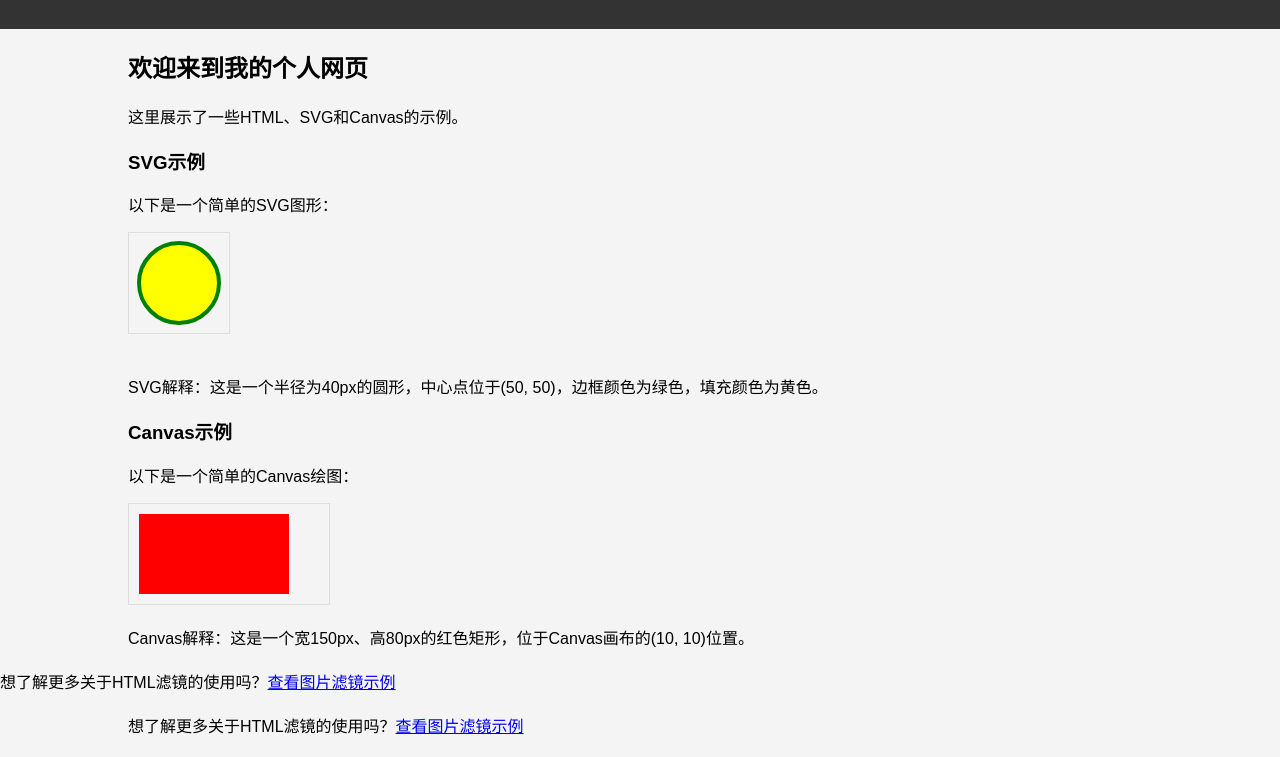
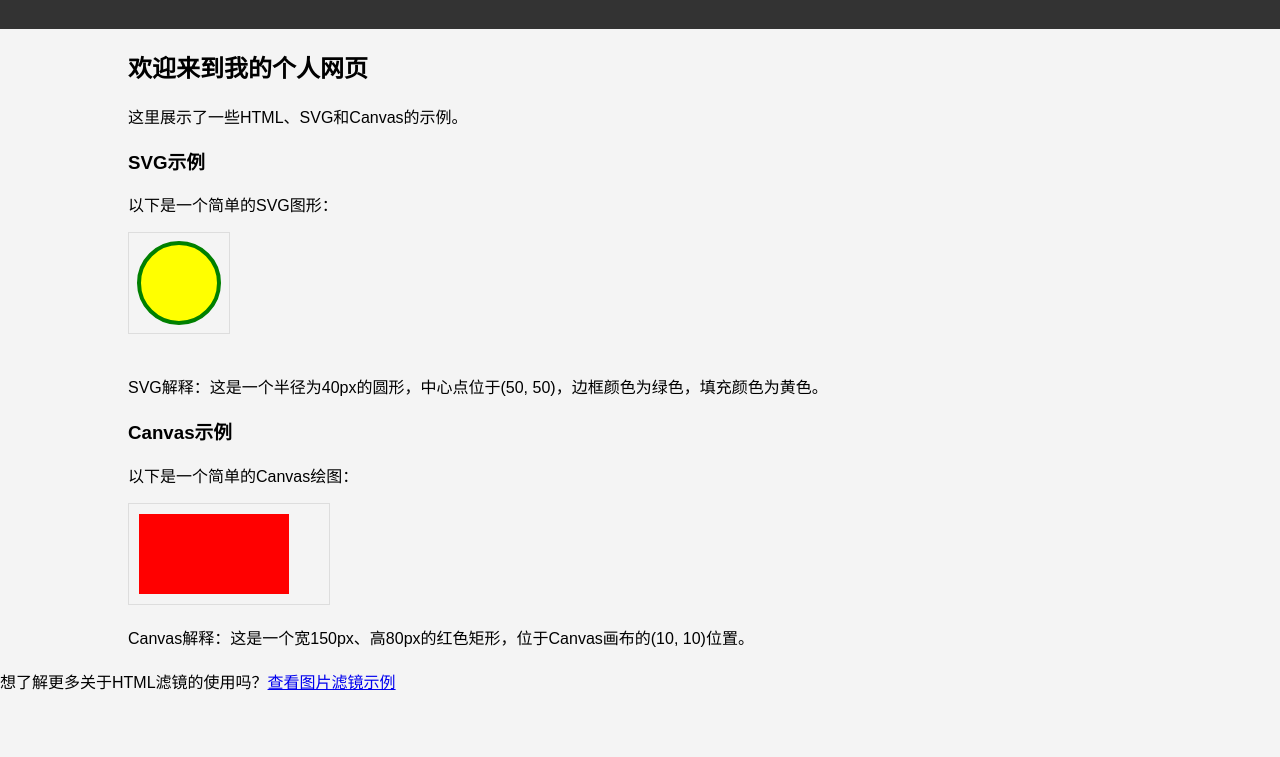
Before and after one commit to abai5365/abai5365.github.io, a plain HTML site: page index.html in a window 1280 px wide. Shown: the part 80-837 px from the top of the page. After the commit the page ends 800 px from the top, so only its background shows below. Drawn offline with Linux system fonts and the light colour scheme.

Commit message:
Update index.html

```diff
--- a/index.html
+++ b/index.html
@@ -64,7 +64,7 @@
 
 <div class="container">
 
-    <p>想了解更多关于HTML滤镜的使用吗？<a href="image-filters.html">查看图片滤镜示例</a></p>
+
 
 
 </body>
```
